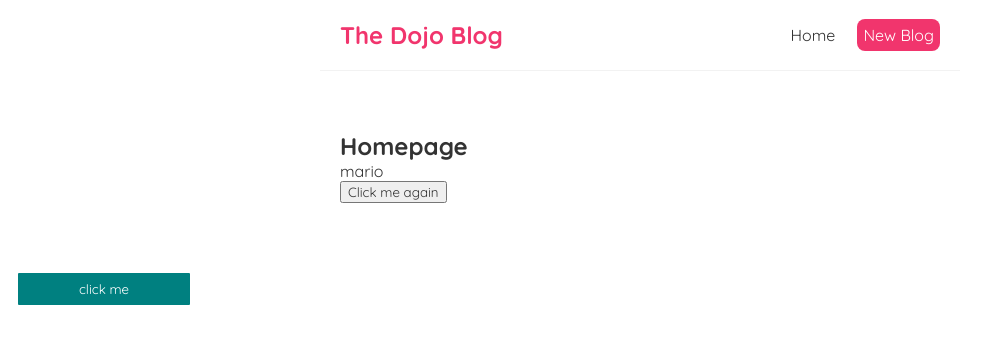
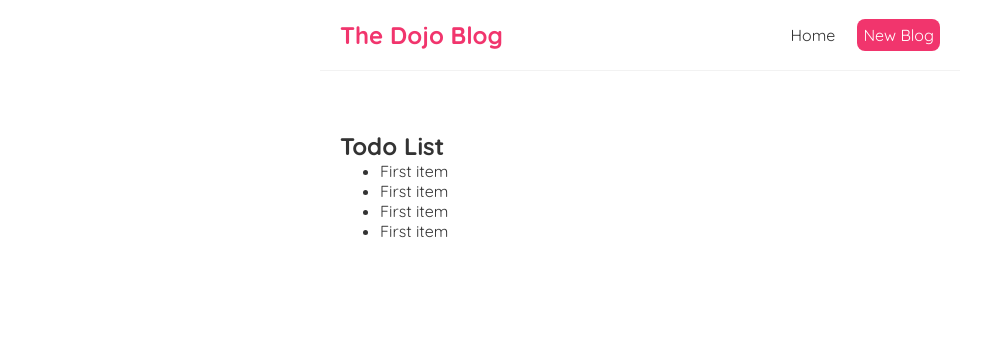
Before and after one commit to elmouden-imane/react-xhub, a React (Create React App) app: page / in a window 1280 px wide. Shown: the top 344 px of the page, without its empty margins (0-985 px from the left). Built offline with nearby package versions, Linux system fonts and the light colour scheme.

Commit message:
addTodoList

```diff
--- a/src/App.js
+++ b/src/App.js
@@ -7,7 +7,6 @@ function App() {
     <div className="App">
         <Navbar />
         <div className="content">  <Home /> </div>
-        <Button/>
     </div>
   );
 }
--- a/src/Home.js
+++ b/src/Home.js
@@ -1,18 +1,11 @@
+import TodoList from "./todoList";
+
 const Home = () => {
-
-    let name='mario';
-    const handleClickAgain = (a) =>{
-        console.log("hello" + a);
-    }
     return (
       <div className="home">
-        <h2>Homepage</h2>
-
-        <p> {name} </p>
-        <button onClick={() => handleClickAgain('mario')}>Click me again</button>
-
+        <h2>Todo List</h2>
+        <TodoList/>
       </div>
-
     );
   }
 
--- /dev/null
+++ b/src/todoList.js
@@ -0,0 +1,20 @@
+import { useState } from "react";
+
+
+const TodoList = () => {
+    const [todoList,SetTodoList] = useState(["First item","First item","First item","First item"])
+    // const [nb,SetNB] = useState(1)
+    return (
+      <div>
+          <ul>
+              {/* <li>{nb}</li> */}
+              {todoList.map(
+                item=>
+                <li>{item}</li>
+                )}
+          </ul>
+      </div>
+    );
+  }
+
+  export default TodoList;
```
